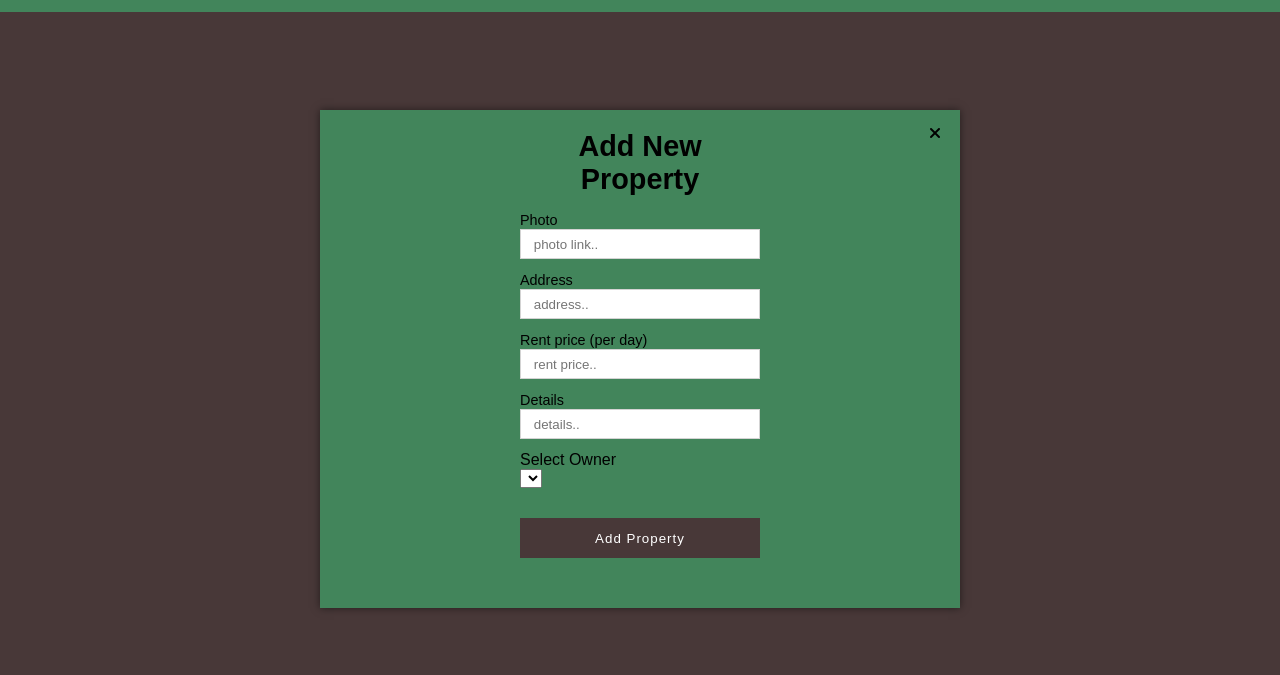
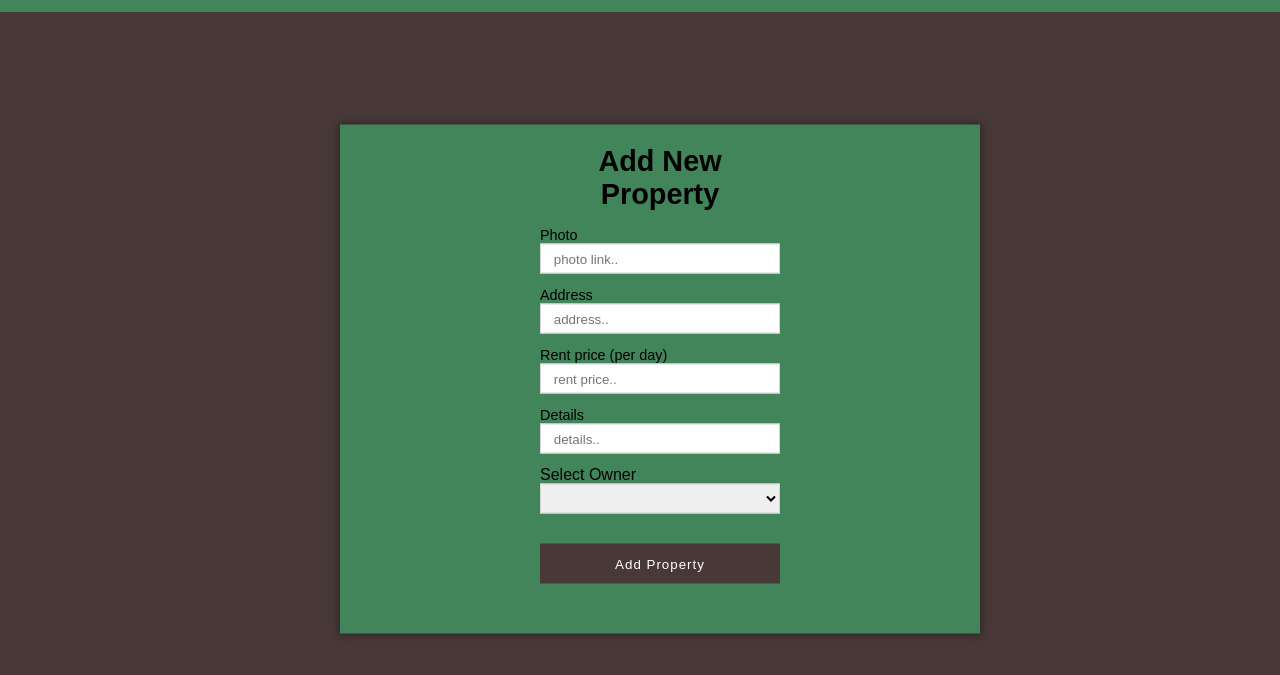
Before and after one commit to CA-G12/Rent_House, a website: page client/owners/propertiespage.html in a window 1280 px wide. Shown: the part 41-716 px from the top of the page. Drawn offline with Linux system fonts and the light colour scheme; no server answers.

Commit message:
fixing errors

```diff
--- a/client/owners/properties.js
+++ b/client/owners/properties.js
@@ -1,7 +1,4 @@
 const ownerLsist = document.querySelector('.owners-list');
-
-fetch('/owners/').then((res) => res.json())
-  .then((data) => createList(data));
 
 function createList(data) {
   data.forEach((element) => {
@@ -11,3 +8,6 @@ function createList(data) {
     ownerLsist.appendChild(option);
   });
 }
+
+fetch('/owners/').then((res) => res.json())
+  .then((data) => createList(data));
--- a/client/owners/propertiespage.css
+++ b/client/owners/propertiespage.css
@@ -59,7 +59,6 @@ justify-content: space-between;
 }
 
 .container{
-  /* display: none !important; */
     position: absolute;
     top: 50%;
     left: 50%;
@@ -70,24 +69,11 @@ justify-content: space-between;
     flex-direction: column;
     justify-content: center;
     align-items: center;
+    margin: 20px;
     padding: 20px 200px;
     background-color: var(--green);
 }
 
-  input[type="checkbox"]{
-    display: none;
-  }
-
-  .add-prop:checked ~ .container{
-    display: block !important;
-  }
-
-  .container .close-btn{
-    position: absolute;
-    right: 20px;
-    top: 15px;
-    cursor: pointer;
-  }
 
   .container .close-btn:hover{
     color: var(--black);
@@ -114,7 +100,7 @@ justify-content: space-between;
     font-size: 0.9rem;
   }
 
-  form .data input{
+  form .data input, .owners-list{
     height: 30px;
     width: 100%;
     border: 1px solid lightgrey;
--- a/client/owners/propertiespage.html
+++ b/client/owners/propertiespage.html
@@ -26,11 +26,8 @@
 
     <div class="add">
 
-        <!-- <input type="checkbox"  class="add-prop" id="add-prop">
-        <label for="add-prop" class="add-prop"> add property</label>
-         -->
         <div class="container">
-            <label for="" class="close-btn fas fa-times"></label>
+
             <div class="tilte">Add New Property</div>
             <form  action="/properties" method="POST">
                 <div class="data">
@@ -53,9 +50,10 @@
                     <input type="text" name="details" id="prop_details" placeholder="details..">
                 </div>
 
+
                 <label for="owners">Select Owner</label><br>
-        <select name="owner_id" class="owners-list" id="owners">
-        </select>
+                <select name="owner_id" class="owners-list" id="owners">
+                </select>
 
                 <div class="btn">
                     <button type="submit">Add Property</button>
--- a/server/app.js
+++ b/server/app.js
@@ -11,10 +11,6 @@ app.use(compression());
 
 app.use(express.static(join(__dirname, '..', 'client')));
 
-// app.get('/owner-page', (req, res) => {
-//   res.sendFile(join(__dirname, '..', 'client', 'owners', 'propertiespage.html'));
-// });
-
 app.set('port', process.env.PORT || 5000);
 
 app.use(router);
--- a/server/controllers/properties/properties.js
+++ b/server/controllers/properties/properties.js
@@ -31,7 +31,6 @@ const createProperty = (req, res) => {
     img, prop_address, price, details, owner_id,
   } = req.body;
 
-  // console.log(req.body);
   insertPropertyq(img, prop_address, price, details, owner_id).then(res.redirect('/')).catch((err) => console.log(err));
 };
 
```
Also changed, not shown: client/index.html (+0 -10 lines), client/users/homepage/index.js (+3 -8 lines), client/users/propertyDetails/details.css (deleted), client/users/propertyDetails/details.html (deleted), client/users/propertyDetails/details.js (deleted).
